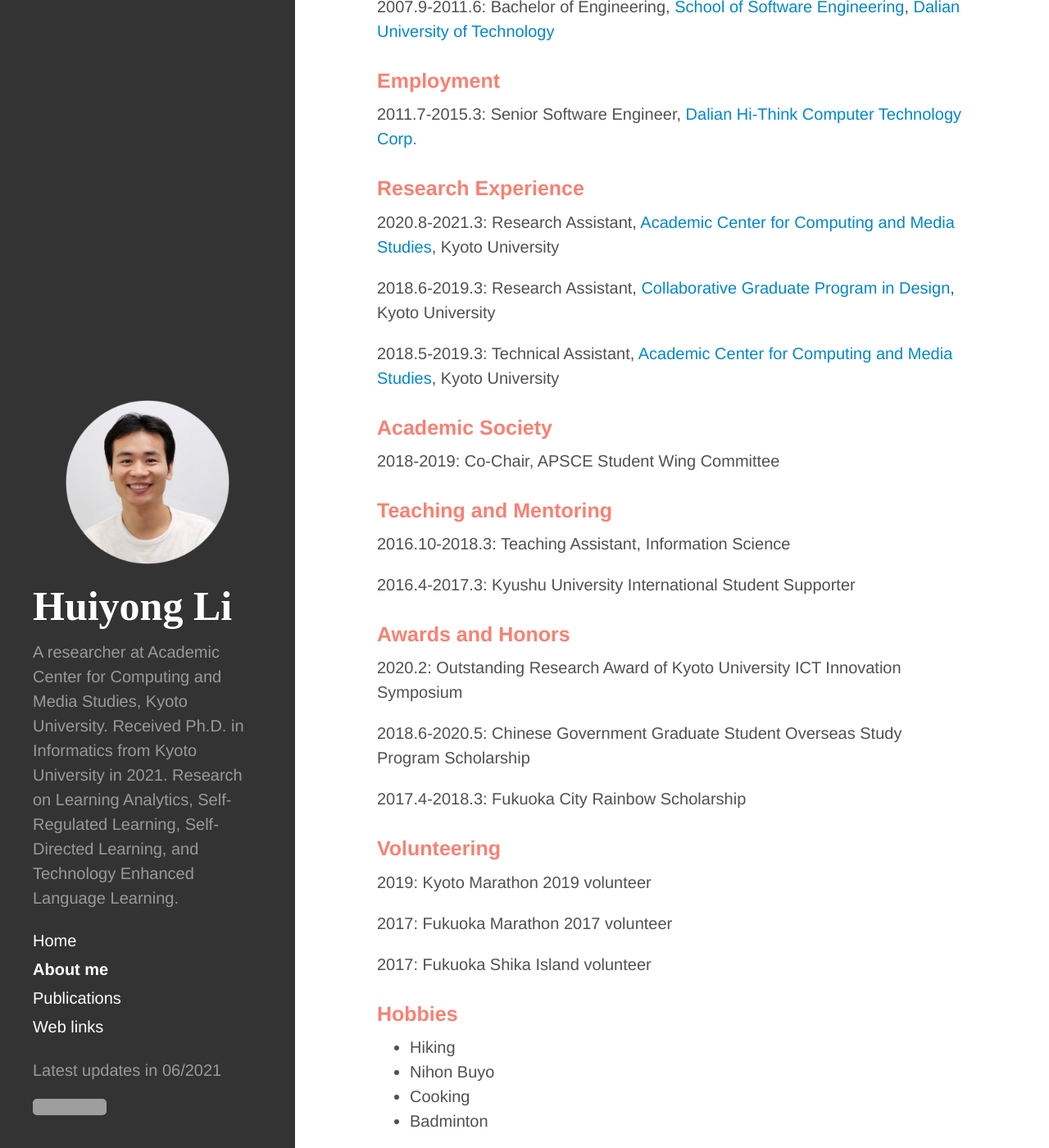
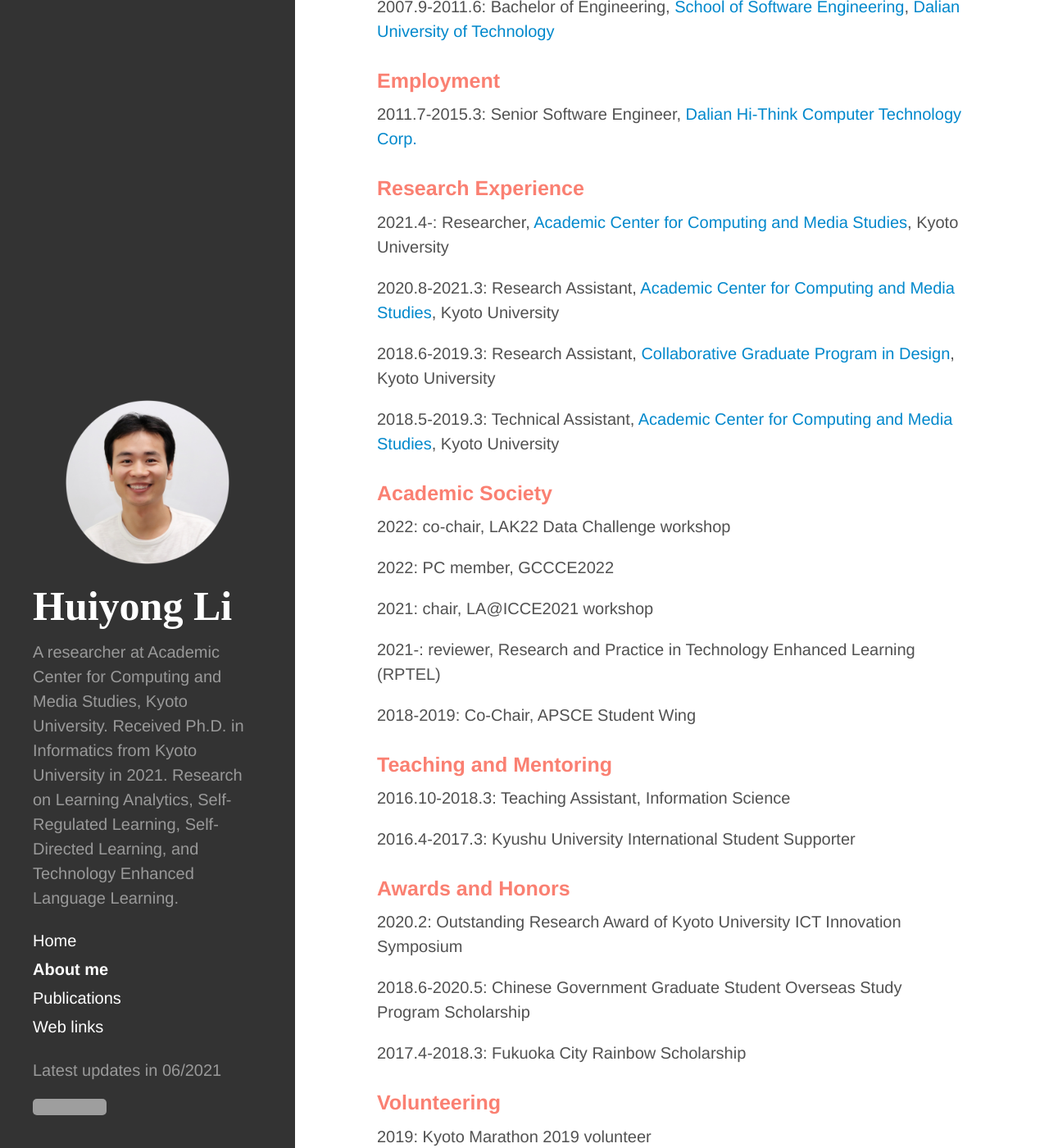
Before and after one commit to li-huiyong/li-huiyong.github.io, a Jekyll site: the page built from about-me.md, in a window 1280 px wide and 1400 px high, scrolled down 859 px. Shown: the whole window at 82% size. Built offline with Jekyll 4.4.1, drawn with Linux system fonts in a browser that asks for light colours; nearby versions of some CDN libraries; some web fonts are replaced; grey boxes are pictures that could not be loaded.

Commit message:
add Academic work

```diff
--- a/about-me.md
+++ b/about-me.md
@@ -34,6 +34,8 @@ Researcher at Learning and Educational Technologies Research Unit, ACCMS, Kyoto
 2011.7-2015.3: Senior Software Engineer, [Dalian Hi-Think Computer Technology Corp.](http://www.dhc.com.cn/?_l=en){:target="_blank"}
 
 ### <span style="color: Salmon; ">Research Experience</span>
+2021.4-: Researcher, [Academic Center for Computing and Media Studies](http://www.media.kyoto-u.ac.jp/accms_web/en/){:target="_blank"}, Kyoto University
+
 2020.8-2021.3: Research Assistant, [Academic Center for Computing and Media Studies](http://www.media.kyoto-u.ac.jp/accms_web/en/){:target="_blank"}, Kyoto University
 
 2018.6-2019.3: Research Assistant, [Collaborative Graduate Program in Design](http://www.design.kyoto-u.ac.jp/education/overview/){:target="_blank"}, Kyoto University
@@ -41,7 +43,15 @@ Researcher at Learning and Educational Technologies Research Unit, ACCMS, Kyoto
 2018.5-2019.3: Technical Assistant, [Academic Center for Computing and Media Studies](http://www.media.kyoto-u.ac.jp/accms_web/en/){:target="_blank"}, Kyoto University
 
 ### <span style="color: Salmon; ">Academic Society</span>
-2018-2019: Co-Chair, APSCE Student Wing Committee
+2022: co-chair, LAK22 Data Challenge workshop
+
+2022: PC member, GCCCE2022
+
+2021: chair, LA@ICCE2021 workshop
+
+2021-: reviewer, Research and Practice in Technology Enhanced Learning (RPTEL)
+
+2018-2019: Co-Chair, APSCE Student Wing
 
 ### <span style="color: Salmon; ">Teaching and Mentoring</span>
 2016.10-2018.3: Teaching Assistant, Information Science
```
